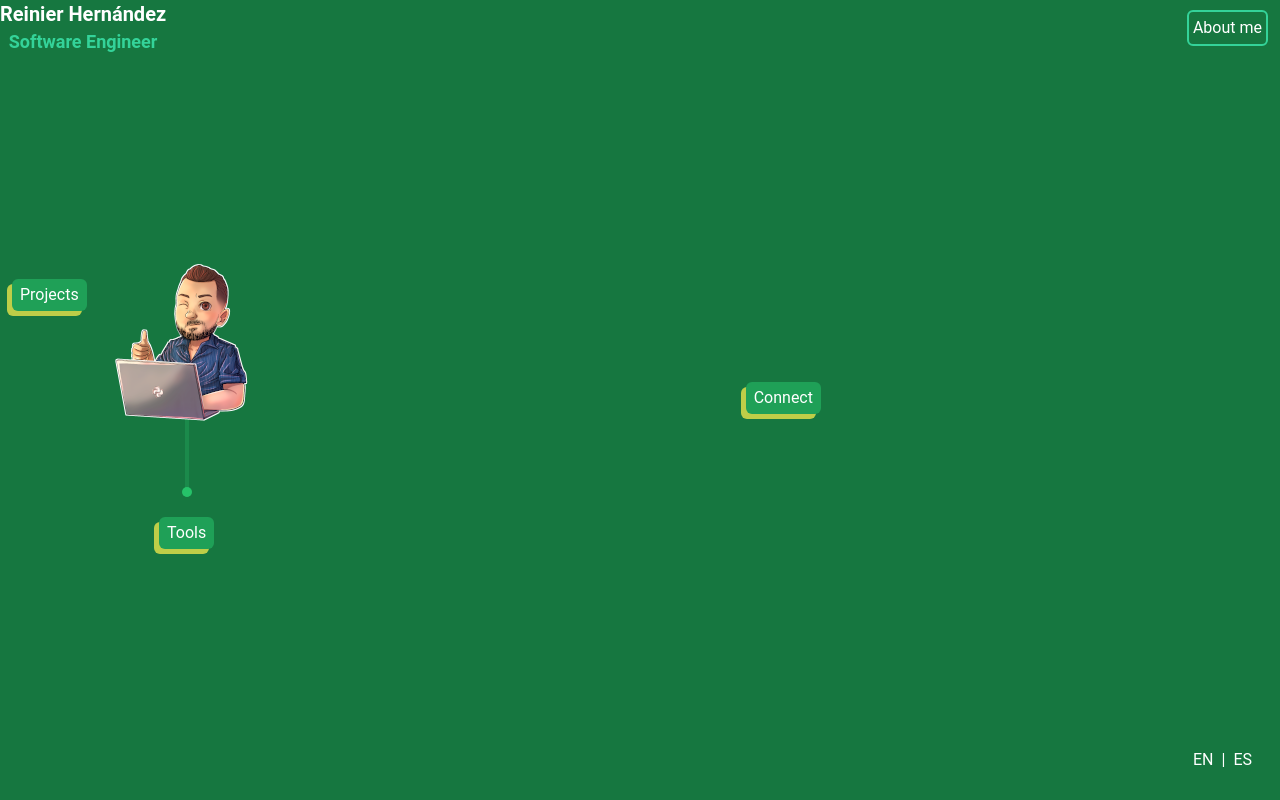
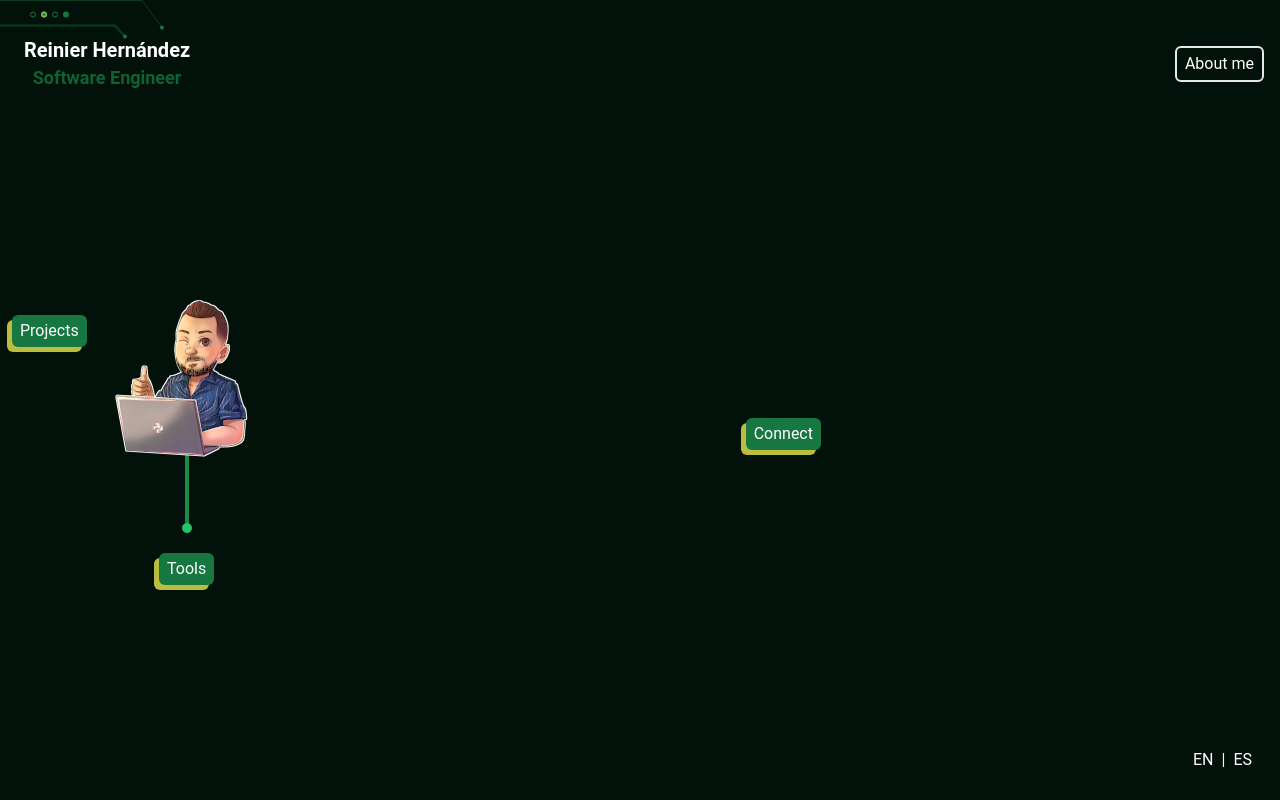
Before and after one commit to ragnarok22/about-page, a Next.js app: page / in a window 1280 px wide. Built offline with nearby package versions, Linux system fonts and the light colour scheme.

Commit message:
feat: fix home header

```diff
--- a/components/Home/Footer.jsx
+++ b/components/Home/Footer.jsx
@@ -1,8 +1,10 @@
+import styles from "../../styles/Index.module.scss";
+
 export default function HomeFooter() {
   // change languaje and dark mode
 
   return (
-    <footer className="flex justify-end mb-5 mr-5">
+    <footer className={`${styles.footer} flex justify-end mb-5 mr-5`}>
       <div>
         <button className="m-2">EN</button>
         |
--- a/components/Home/Header.jsx
+++ b/components/Home/Header.jsx
@@ -3,10 +3,10 @@ import styles from "../../styles/Index.module.scss";
 
 export default function HomeHeader() {
   return (
-    <header className={`${styles.header} flex justify-between items-center`}>
-      <div className="text-center">
-        <h1 className="text-xl">Reinier Hernández</h1>
-        <h2 className="text-lg text-green-400">Software Engineer</h2>
+    <header className={`${styles.header} flex justify-between items-center py-9 px-1`}>
+      <div className="text-center ml-5">
+        <h1 className="">Reinier Hernández</h1>
+        <h2 className="">Software Engineer</h2>
       </div>
       <Link href="/about">
         <a className="about">About me</a>
--- a/components/layouts/BaseLayout.jsx
+++ b/components/layouts/BaseLayout.jsx
@@ -1,3 +1,3 @@
-export default function BaseLayout({ children }) {
-  return <div>{children}</div>;
+export default function BaseLayout({ children, className }) {
+  return <div className={`${className || ""}`}>{children}</div>;
 }
--- a/pages/index.jsx
+++ b/pages/index.jsx
@@ -1,3 +1,4 @@
+import BaseLayout from "../components/layouts/BaseLayout";
 import Header from "../components/Home/Header";
 import Footer from "../components/Home/Footer";
 import HomeIndex from "../components/Home";
@@ -6,10 +7,10 @@ import styles from "../styles/Index.module.scss";
 
 export default function Home() {
   return (
-    <main className={`${styles.main} flex justify-between`}>
+    <BaseLayout className={`${styles.main} flex justify-between`}>
       <Header />
       <HomeIndex />
       <Footer />
-    </main>
+    </BaseLayout>
   );
 }
--- a/styles/Index.module.scss
+++ b/styles/Index.module.scss
@@ -1,7 +1,14 @@
+$background: #021109;
+$primary: #0a3d20;
+$secondary: #116134;
+$tertiary: #167740;
+$quaternary: #1c9d54;
+$quinary: #21c267;
+
 .home {
   button,
   a {
-    background-color: #1fa057;
+    background-color: $tertiary;
     @apply text-white py-1 px-2 rounded-md;
     box-shadow: #e1e14ad3 -5px 5px;
   }
@@ -29,13 +36,29 @@
 
 .main {
   @apply flex flex-col h-screen w-full overflow-hidden;
-  background-color: #167740;
+  background-color: $background;
   color: white;
   position: relative;
 
   .header {
+    background: url("../assets/images/home/circuit-header.svg");
+    background-repeat: no-repeat;
+
+    h1 {
+      @apply text-xl;
+    }
+
+    h2 {
+      @apply text-lg;
+      color: $secondary;
+    }
+
     a {
-      @apply text-white mr-3 p-1 rounded-md border-2 border-green-400;
+      @apply text-white mr-3 px-2 py-1 rounded-md border-2;
+      background-color: transparent;
     }
   }
 }
+
+.footer {
+}
```
